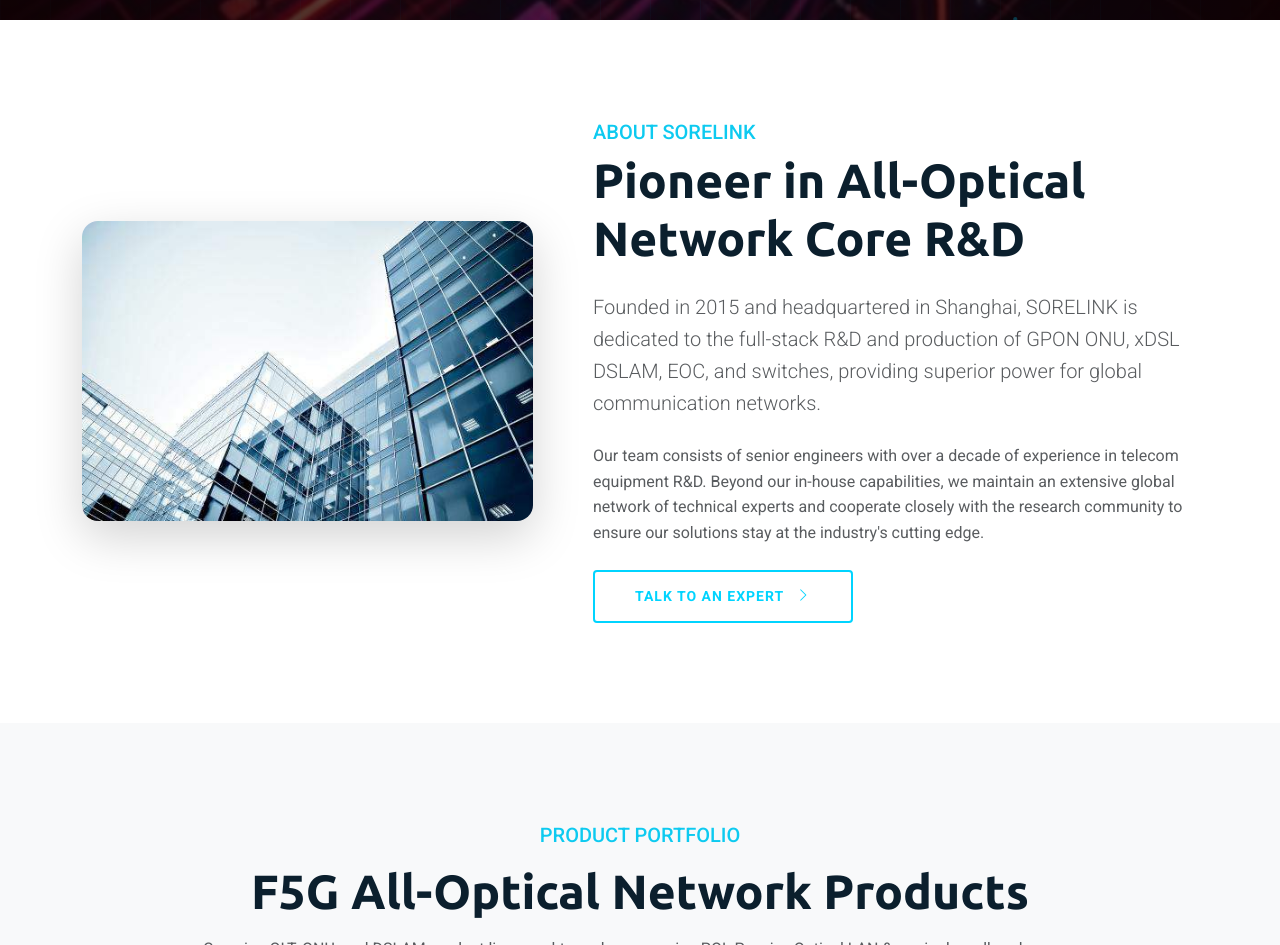
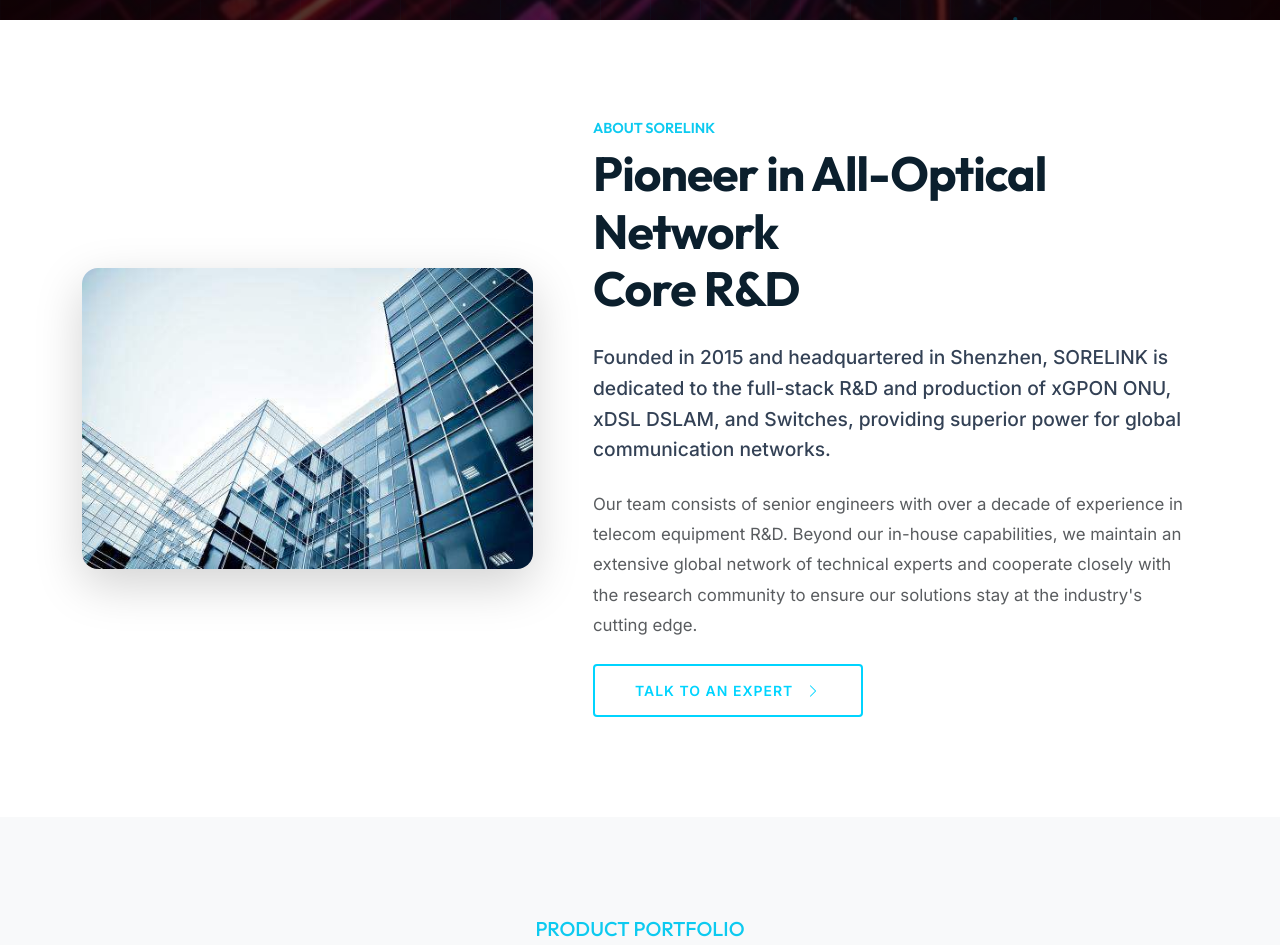
Before and after one commit to JZJZ2020/sorelink-web, a website: page index_en.html in a window 1280 px wide. Shown: the part 780-1725 px from the top of the page. Drawn offline with nearby package versions, Linux system fonts and the light colour scheme.

Commit message:
Update About Us section and upgrade brand typography to Outfit and Inter

```diff
--- a/css/styles.css
+++ b/css/styles.css
@@ -1,4 +1,4 @@
-@import url('https://fonts.googleapis.com/css2?family=Roboto:wght@300;400;500;700&family=Ubuntu:wght@400;500;700&display=swap');
+@import url('https://fonts.googleapis.com/css2?family=Inter:wght@300;400;500;600&family=Outfit:wght@400;500;600;700&display=swap');
 
 :root {
   --primary-navy: #0B1F2D;
@@ -9,17 +9,19 @@
 }
 
 body {
-  font-family: 'Roboto', sans-serif;
+  font-family: 'Inter', sans-serif;
   color: var(--primary-navy);
-  line-height: 1.6;
+  line-height: 1.7;
 }
 
 h1,
 h2,
 h3,
 h4,
+h5,
+h6,
 .navbar-brand {
-  font-family: 'Ubuntu', sans-serif;
+  font-family: 'Outfit', sans-serif;
 }
 
 /*--------------------- 通用  -----------------------*/
--- a/index_en.html
+++ b/index_en.html
@@ -157,14 +157,16 @@
                     </div>
                 </div>
                 <div class="col-md-7 ps-md-5">
-                    <h5 class="text-uppercase text-info tracking-wider mb-2">About SORELINK</h5>
-                    <h2 class="display-5 fw-bold mb-4">Pioneer in All-Optical Network Core R&D</h2>
-                    <div class="lead text-muted mb-4">
-                        Founded in 2015 and headquartered in Shanghai, SORELINK is dedicated to the full-stack R&D and
-                        production of GPON ONU, xDSL DSLAM, EOC, and switches, providing superior power for global
+                    <h5 class="text-uppercase text-info tracking-wider mb-2"
+                        style="font-size: 0.9rem; font-weight: 600;">About SORELINK</h5>
+                    <h2 class="display-5 fw-bold mb-4" style="letter-spacing: -0.02em;">Pioneer in All-Optical
+                        Network<br>Core R&D</h2>
+                    <div class="mb-4" style="font-size: 1.2rem; line-height: 1.6; font-weight: 500; color: #334155;">
+                        Founded in 2015 and headquartered in Shenzhen, SORELINK is dedicated to the full-stack R&D and
+                        production of xGPON ONU, xDSL DSLAM, and Switches, providing superior power for global
                         communication networks.
                     </div>
-                    <p class="text-muted mb-4">
+                    <p class="text-muted mb-4" style="font-size: 1.05rem; line-height: 1.8;">
                         Our team consists of senior engineers with over a decade of experience in telecom equipment R&D.
                         Beyond our in-house capabilities, we maintain an extensive global network of technical experts
                         and cooperate closely with the research community to ensure our solutions stay at the industry's
```
Also changed, not shown: index_zh.html (+6 -5 lines).
